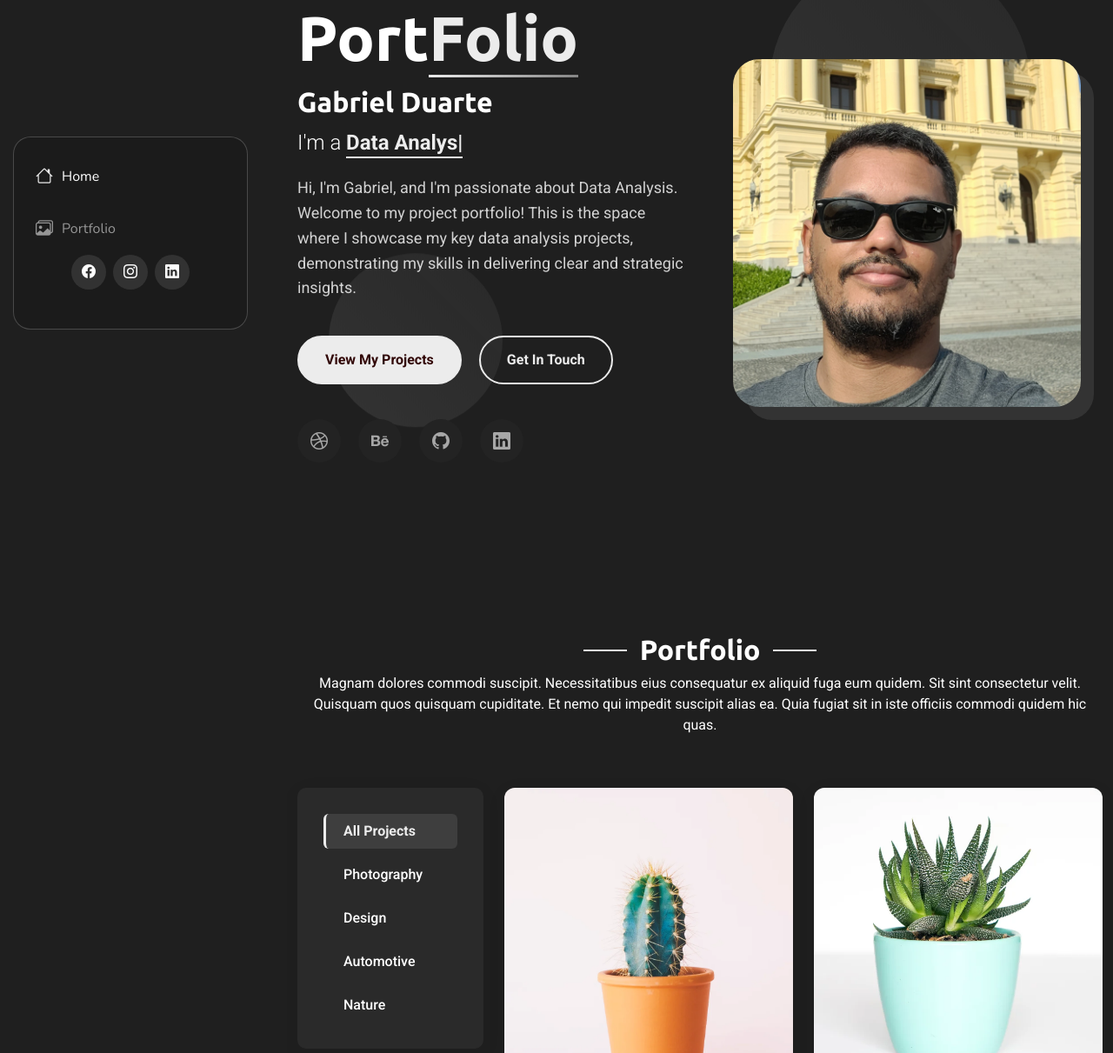
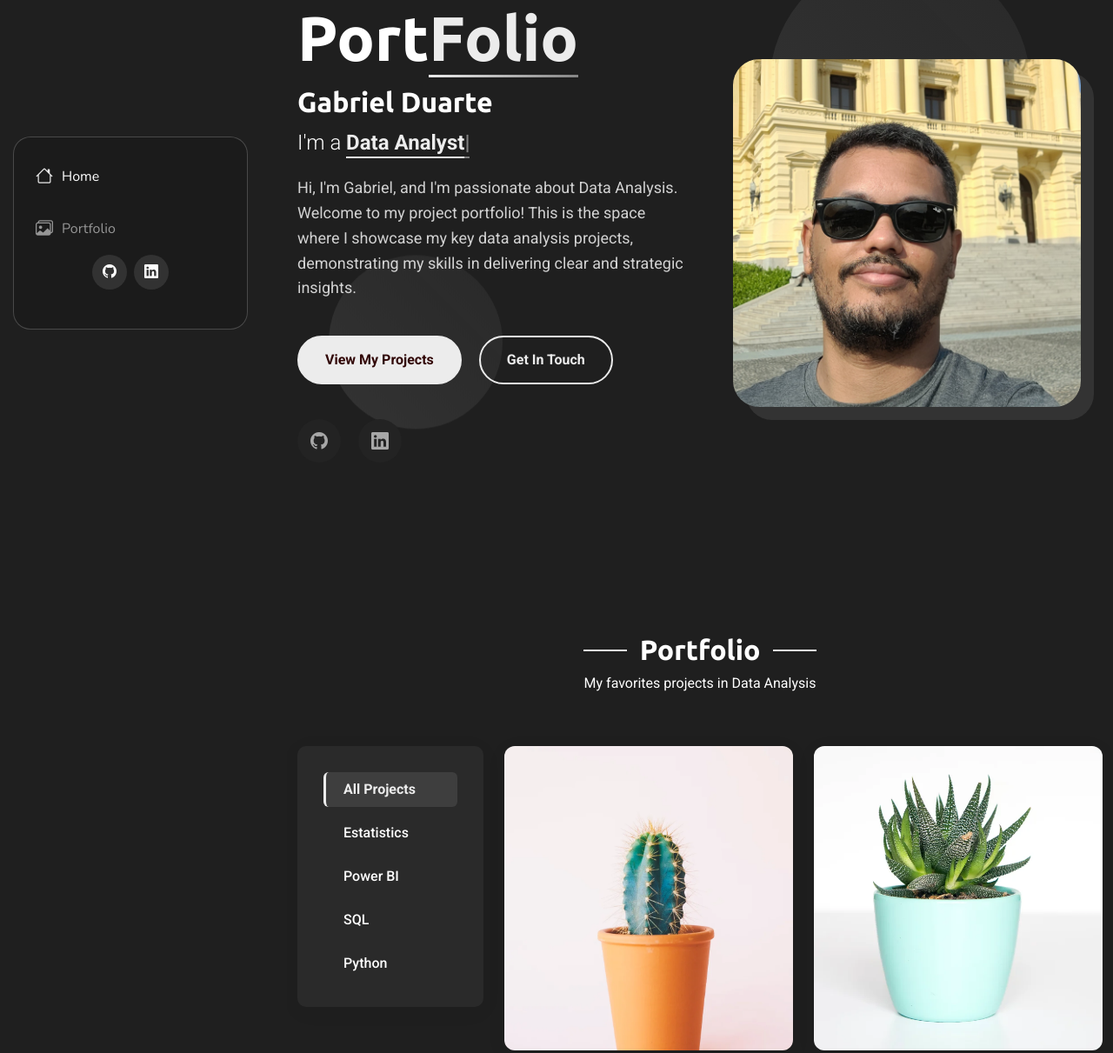
Before and after one commit to djgabriel93/djgabriel93.github.io, a plain HTML site: page index.html in a window 1280 px wide. Shown: the part 132-1343 px from the top of the page at 87% size. Drawn offline with nearby package versions, Linux system fonts and the light colour scheme.

Commit message:
ajuste de link e secao de contato

```diff
--- a/index.html
+++ b/index.html
@@ -4,7 +4,7 @@
 <head>
   <meta charset="utf-8">
   <meta content="width=device-width, initial-scale=1.0" name="viewport">
-  <title>Index - SnapFolio Bootstrap Template</title>
+  <title>Gabriel Duarte - Portfolio</title>
   <meta name="description" content="">
   <meta name="keywords" content="">
 
@@ -73,9 +73,8 @@
       </nav>
 -->
       <div class="social-links text-center">
-        <a href="#" class="facebook"><i class="bi bi-facebook"></i></a>
-        <a href="#" class="instagram"><i class="bi bi-instagram"></i></a>
-        <a href="#" class="linkedin"><i class="bi bi-linkedin"></i></a>
+        <a href="https://github.com/djgabriel93" class="github"><i class="bi bi-github"></i></a>
+        <a href="https://www.linkedin.com/in/djgabriel93/" class="linkedin"><i class="bi bi-linkedin"></i></a>
       </div>
 
     </div>
@@ -110,10 +109,10 @@
                 </div>
 
                 <div class="social-links">
-                  <a href="#"><i class="bi bi-dribbble"></i></a>
-                  <a href="#"><i class="bi bi-behance"></i></a>
-                  <a href="#"><i class="bi bi-github"></i></a>
-                  <a href="#"><i class="bi bi-linkedin"></i></a>
+                  <!--<a href="#"><i class="bi bi-dribbble"></i></a>
+                  <a href="#"><i class="bi bi-behance"></i></a> -->
+                  <a href="https://github.com/djgabriel93"><i class="bi bi-github"></i></a>
+                  <a href="https://www.linkedin.com/in/djgabriel93/"><i class="bi bi-linkedin"></i></a>
                 </div>
               </div>
             </div>
@@ -122,7 +121,7 @@
               <div class="hero-visual">
                 <div class="profile-container">
                   <div class="profile-background"></div>
-                  <img src="assets/img/profile/profile-2.webp" alt="Alexander Chen" class="profile-image">
+                  <img src="assets/img/profile/profile-2.webp" alt="Gabriel Duarte" class="profile-image">
                 </div>
               </div>
             </div>
@@ -139,7 +138,7 @@
       <!-- Section Title -->
       <div class="container section-title" data-aos="fade-up">
         <h2>Portfolio</h2>
-        <p>Magnam dolores commodi suscipit. Necessitatibus eius consequatur ex aliquid fuga eum quidem. Sit sint consectetur velit. Quisquam quos quisquam cupiditate. Et nemo qui impedit suscipit alias ea. Quia fugiat sit in iste officiis commodi quidem hic quas.</p>
+        <p> My favorites projects in Data Analysis</p>
       </div><!-- End Section Title -->
 
       <div class="container" data-aos="fade-up" data-aos-delay="100">
@@ -151,10 +150,10 @@
               <div class="filters-wrapper" data-aos="fade-right" data-aos-delay="150">
                 <ul class="portfolio-filters isotope-filters">
                   <li data-filter="*" class="filter-active">All Projects</li>
-                  <li data-filter=".filter-photography">Photography</li>
-                  <li data-filter=".filter-design">Design</li>
-                  <li data-filter=".filter-automotive">Automotive</li>
-                  <li data-filter=".filter-nature">Nature</li>
+                  <li data-filter=".filter-photography">Estatistics</li>
+                  <li data-filter=".filter-design">Power BI</li>
+                  <li data-filter=".filter-automotive">SQL</li>
+                  <li data-filter=".filter-nature">Python</li>
                 </ul>
               </div>
             </div>
@@ -945,31 +944,31 @@
 
     </section><!-- /Testimonials Section -->
 
-    <!-- Contact Section
+    <!-- Contact Section -->
     <section id="contact" class="contact section">
 
-      <!-- Section Title
+      <!-- Section Title -->
       <div class="container section-title" data-aos="fade-up">
         <h2>Contact</h2>
-        <p>Necessitatibus eius consequatur ex aliquid fuga eum quidem sint consectetur velit</p>
-      </div><!-- End Section Title
+        <p></p>
+      </div><!-- End Section Title -->
 
       <div class="container">
 
         <div class="row g-4 g-lg-5">
-          <div class="col-lg-5">
+          <div class="col-lg-12 mx-auto">
             <div class="info-box">
               <h3>Contact Info</h3>
-              <p>Praesent sapien massa, convallis a pellentesque nec, egestas non nisi. Vestibulum ante ipsum primis.</p>
+              <p></p>
 
               <div class="info-item">
                 <div class="icon-box">
                   <i class="bi bi-geo-alt"></i>
                 </div>
                 <div class="content">
-                  <h4>Our Location</h4>
-                  <p>A108 Adam Street</p>
-                  <p>New York, NY 535022</p>
+                  <h4>My Location</h4>
+                  <p>Sao Paulo/SP</p>
+                  <p>Brazil</p>
                 </div>
               </div>
 
@@ -979,8 +978,7 @@
                 </div>
                 <div class="content">
                   <h4>Phone Number</h4>
-                  <p>+1 5589 55488 55</p>
-                  <p>+1 6678 254445 41</p>
+                  <p>+55 (11) 95979 9633</p>
                 </div>
               </div>
 
@@ -990,14 +988,13 @@
                 </div>
                 <div class="content">
                   <h4>Email Address</h4>
-                  <p>info@example.com</p>
-                  <p>contact@example.com</p>
+                  <p>gabrielduarte_93@hotmail.com</p>
                 </div>
               </div>
             </div>
           </div>
 
-          <div class="col-lg-7">
+          <!--<div class="col-lg-7">
             <div class="contact-form">
               <h3>Get In Touch</h3>
               <p>Praesent sapien massa, convallis a pellentesque nec, egestas non nisi. Vestibulum ante ipsum primis.</p>
@@ -1030,7 +1027,7 @@
                   </div>
 
                 </div>
-              </form>
+              </form>-->
 
             </div>
           </div>
```
